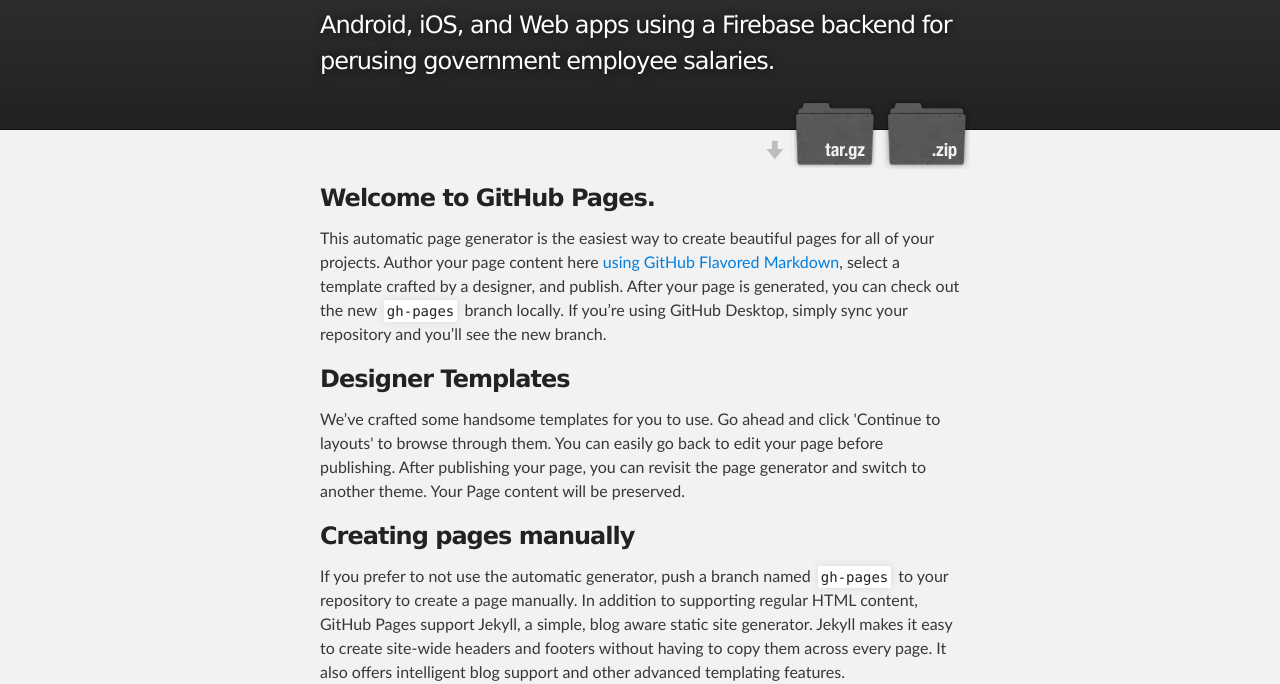
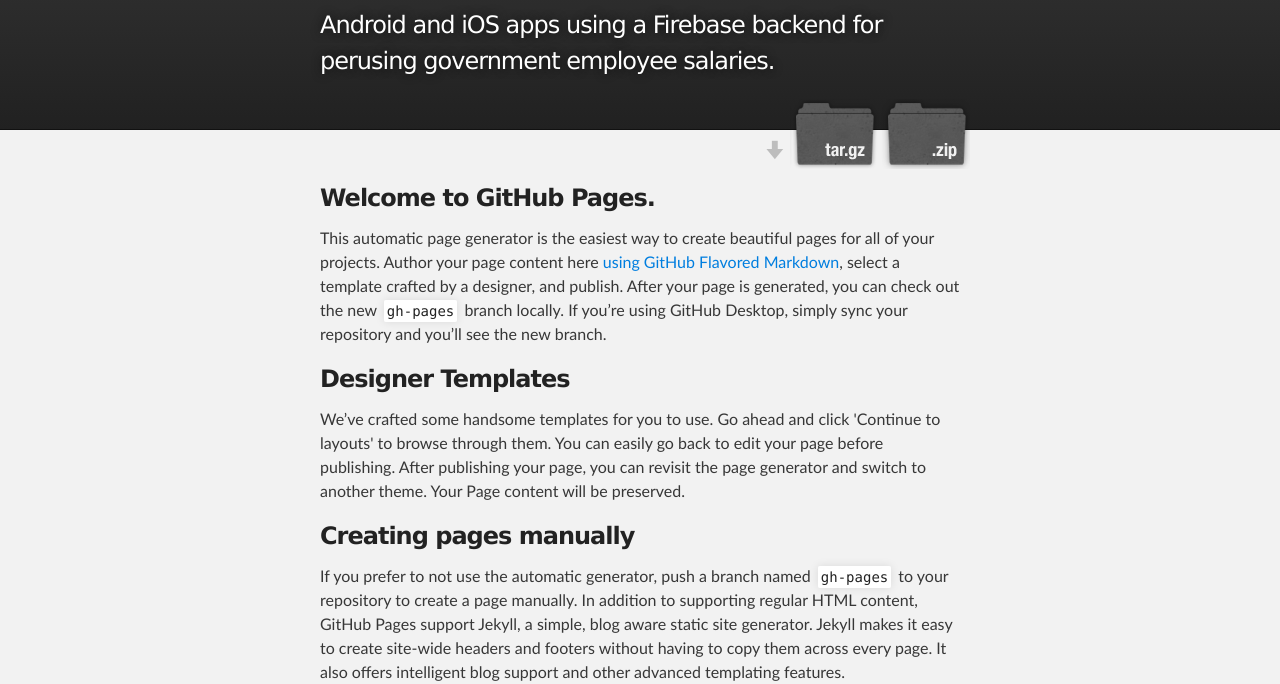
Before and after one commit to matthew-compton/government-salaries, a plain HTML site: page index.html in a window 1280 px wide. Shown: the part 116-800 px from the top of the page. Drawn offline with Linux system fonts and the light colour scheme.

Commit message:
Update index.html

```diff
--- a/index.html
+++ b/index.html
@@ -19,7 +19,7 @@
           <a id="forkme_banner" href="https://github.com/matthew-compton/government-salaries">View on GitHub</a>
 
           <h1 id="project_title">Government Salaries</h1>
-          <h2 id="project_tagline">Android, iOS, and Web apps using a Firebase backend for perusing government employee salaries.</h2>
+          <h2 id="project_tagline">Android and iOS apps using a Firebase backend for perusing government employee salaries.</h2>
 
             <section id="downloads">
               <a class="zip_download_link" href="https://github.com/matthew-compton/government-salaries/zipball/master">Download this project as a .zip file</a>
```
